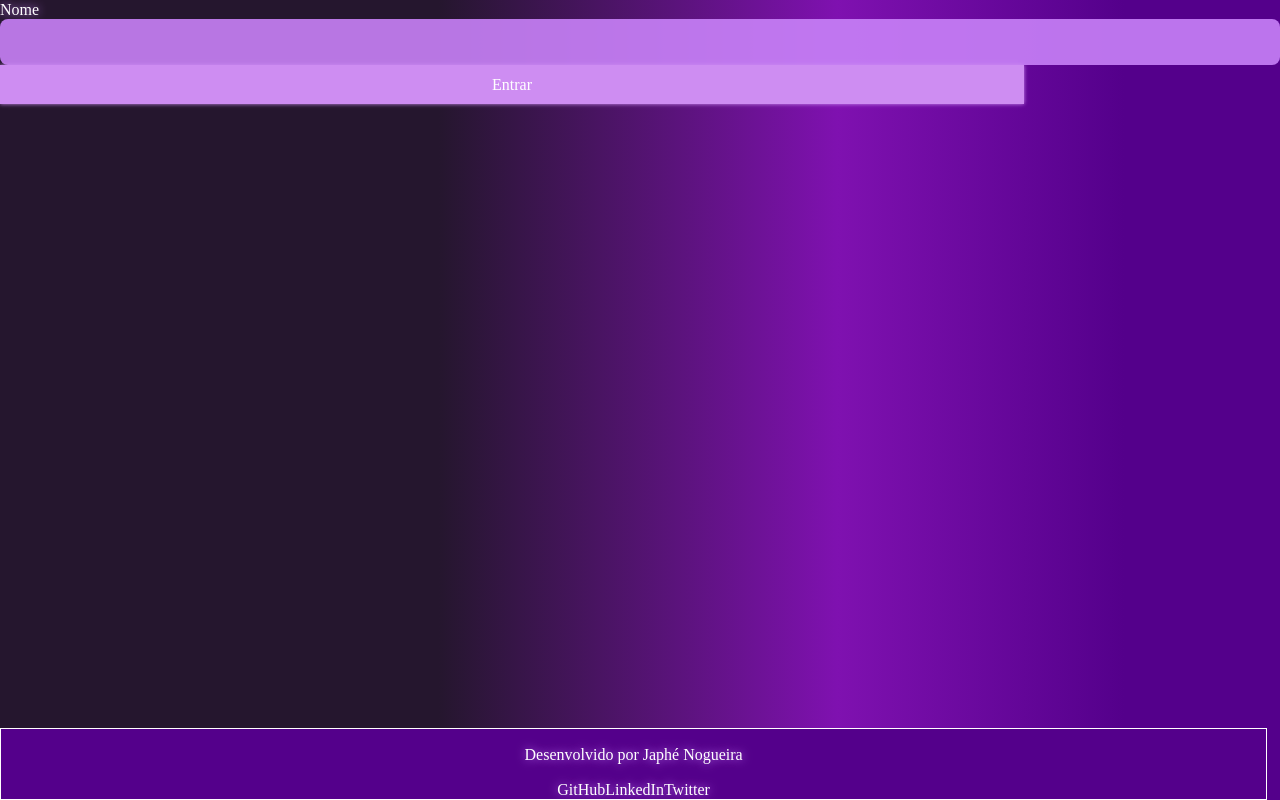
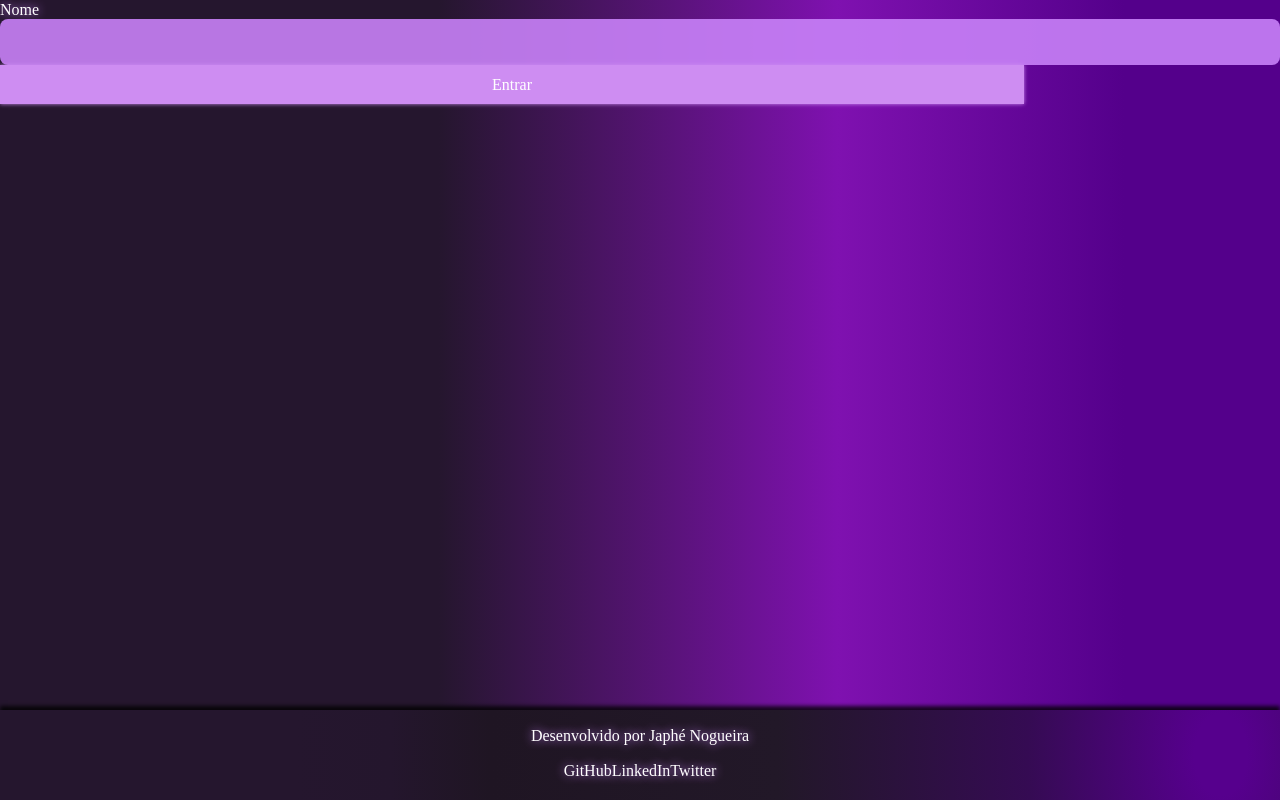
Before and after one commit to cafe51/Type-Tunes, a React (Create React App) app: page / in a window 1280 px wide. Built offline with nearby package versions, Linux system fonts and the light colour scheme.

Commit message:
footer estilizado

```diff
--- a/src/components/Footer.tsx
+++ b/src/components/Footer.tsx
@@ -6,10 +6,18 @@ const FooterWrap = styled.footer`
   flex-direction: column;
   color: white;
   text-align: center;
-  border: 1px solid white;
-  width: 99%;
-
-  background-color: #54008B;
+  width: 100%;
+  padding-bottom: 20px;
+  background: radial-gradient(
+      89.23% 1958.28% at 95.38% 49.55%,
+      #56008D 2.32%,
+      #350B53 16.93%,
+      #221828 38.86%,
+      #1F1523 63.89%,
+      #24162D 72.69%,
+      #25162E 81.14%
+    );
+  box-shadow: 0px -4px 4px rgba(0, 0, 0, 0.8);
 `;
 
 class Footer extends React.Component {
```
